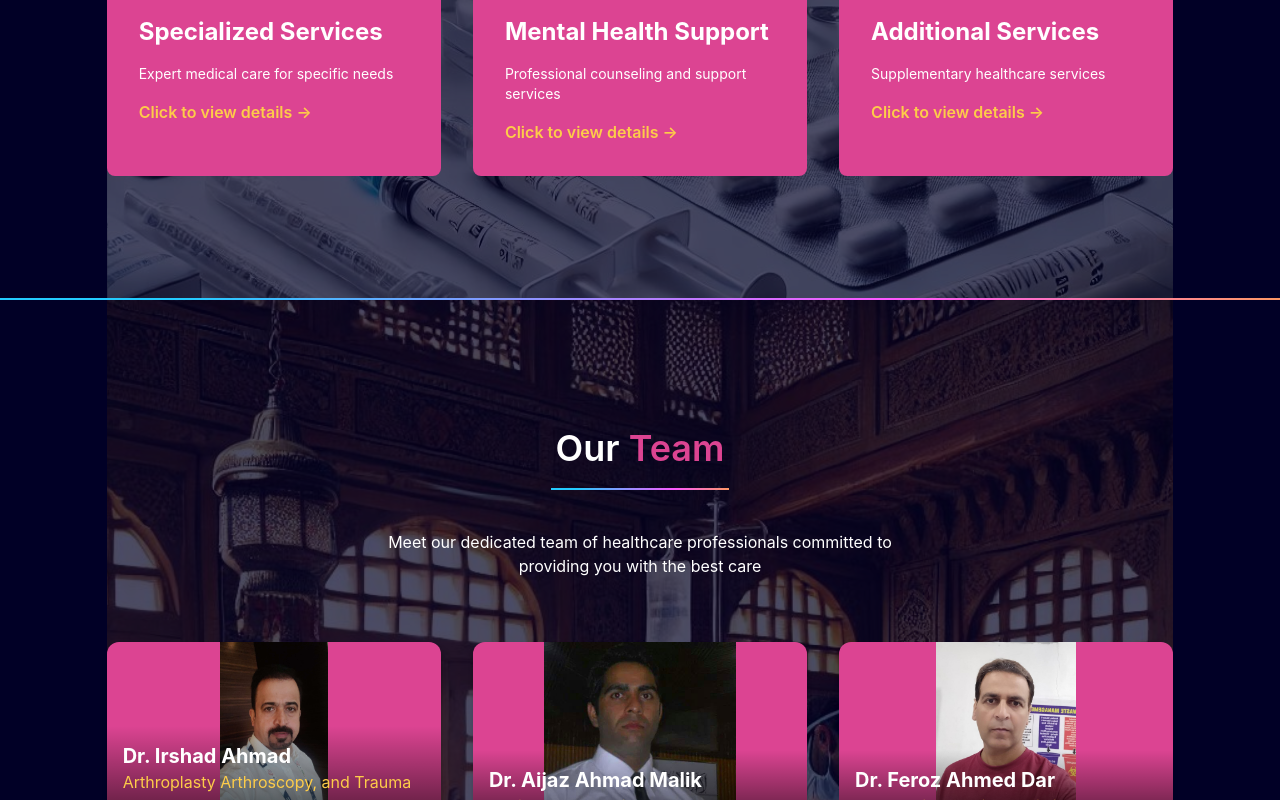
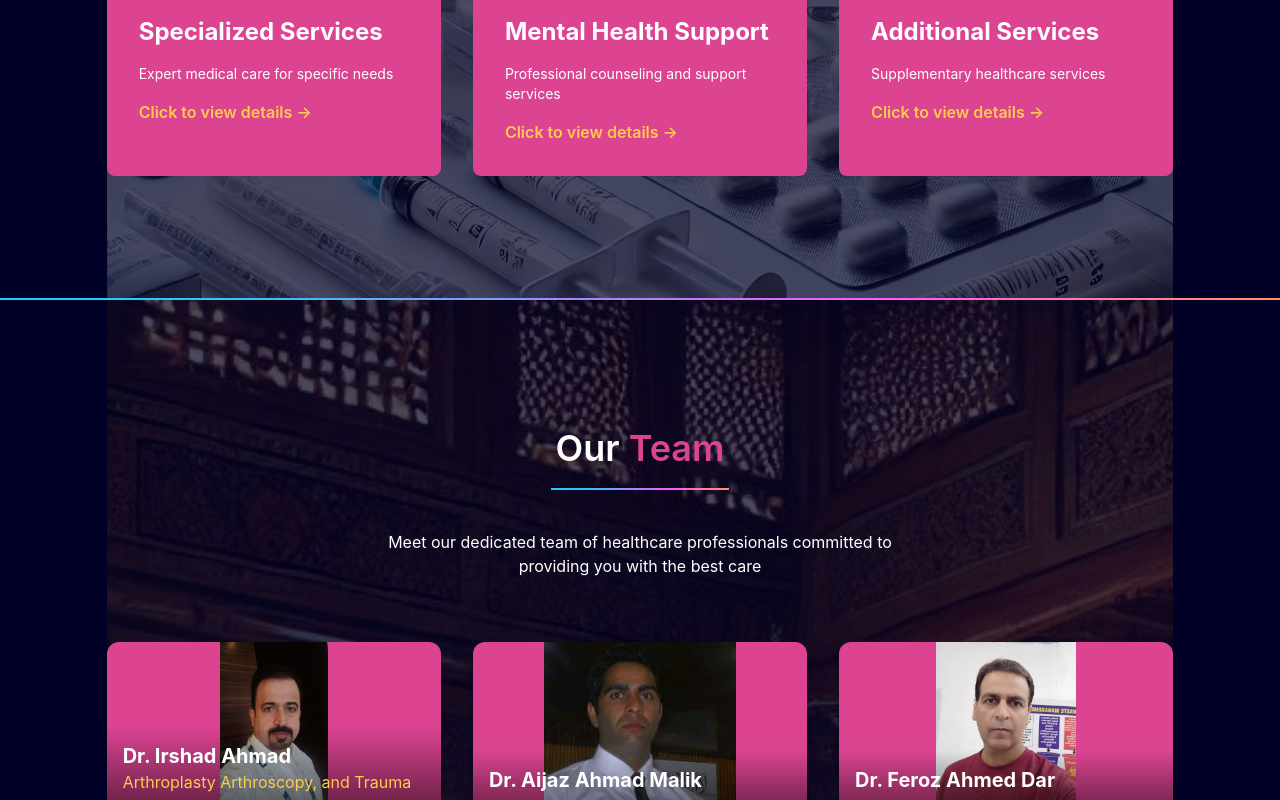
Before and after one commit to tajamul-hussain/medcare, a React (Create React App) app: page / in a window 1280 px wide. Shown: the part 1304-2104 px from the top of the page. Built offline with nearby package versions, Linux system fonts and the light colour scheme.

Commit message:
fix backgrond

```diff
--- a/src/components/Landing.jsx
+++ b/src/components/Landing.jsx
@@ -14,8 +14,9 @@ const Landing = ({ setSelectedPage }) => {
         backgroundImage: `url(${backgroundImage})`,
         backgroundSize: "cover",
         backgroundPosition: "center",
-        backgroundAttachment: "fixed",
+        backgroundAttachment: "scroll",
         width: "100%",
+        height: "100%",
       }}
     >
       {/* Dark Overlay */}
--- a/src/components/MedicalTeam.jsx
+++ b/src/components/MedicalTeam.jsx
@@ -12,9 +12,10 @@ const MedicalTeam = ({ setSelectedPage }) => {
         backgroundImage: `url(${backgroundImage})`,
         backgroundSize: "cover",
         backgroundPosition: "center",
-        backgroundAttachment: "fixed",
+        backgroundAttachment: "scroll",
         minHeight: "100vh",
         width: "100%",
+        height: "100%",
       }}
     >
       {/* Dark Overlay */}
--- a/src/components/Services.jsx
+++ b/src/components/Services.jsx
@@ -16,9 +16,10 @@ const Services = ({ setSelectedPage }) => {
         backgroundImage: `url(${backgroundImage})`,
         backgroundSize: "cover",
         backgroundPosition: "center",
-        backgroundAttachment: "fixed",
+        backgroundAttachment: "scroll",
         minHeight: "100vh",
         width: "100%",
+        height: "100%",
       }}
     >
       <div className="absolute inset-0 bg-deep-blue/70 z-0"></div>
```
